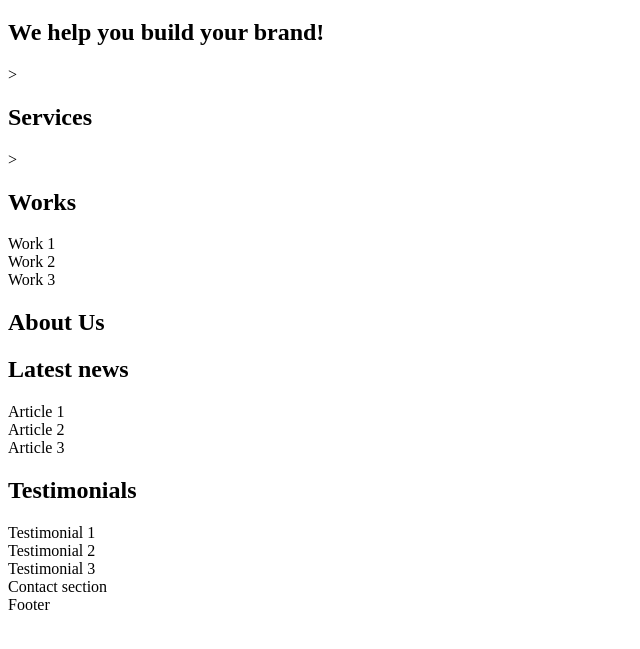
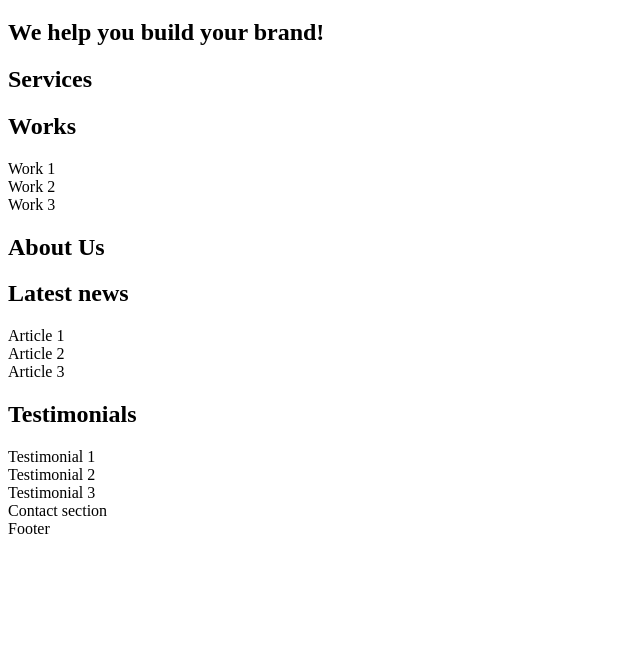
Before and after one commit to JiggyJoggy/holbertonschool-web_front_end, a plain HTML site: page html_advanced/9-index.html in a window 1280 px wide. Shown: the part 61-710 px from the top of the page, without its empty margins (0-640 px from the left). Drawn offline with Linux system fonts and the light colour scheme.

Commit message:
removed carrots

```diff
--- a/html_advanced/9-index.html
+++ b/html_advanced/9-index.html
@@ -11,8 +11,8 @@
             <header><nav></nav></header>
             <main>
                 <h1>Homepage</h1>
-                    <section><h2>We help you build your brand!</h2>></section>
-                    <section><h2>Services</h2>></section>
+                    <section><h2>We help you build your brand!</h2></section>
+                    <section><h2>Services</h2></section>
                     <section>
                         <h2>Works</h2>
                             <article>Work 1</article>
```
